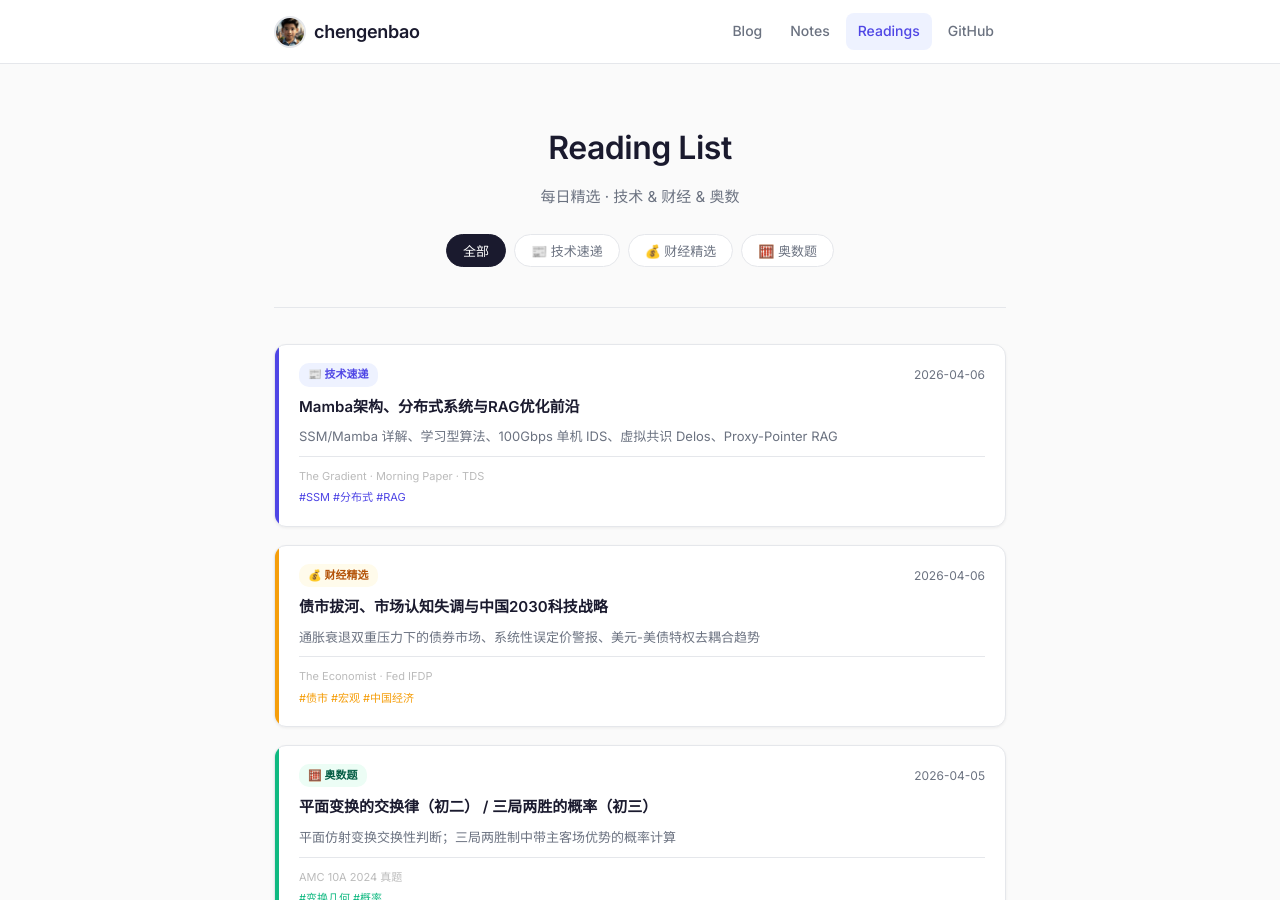
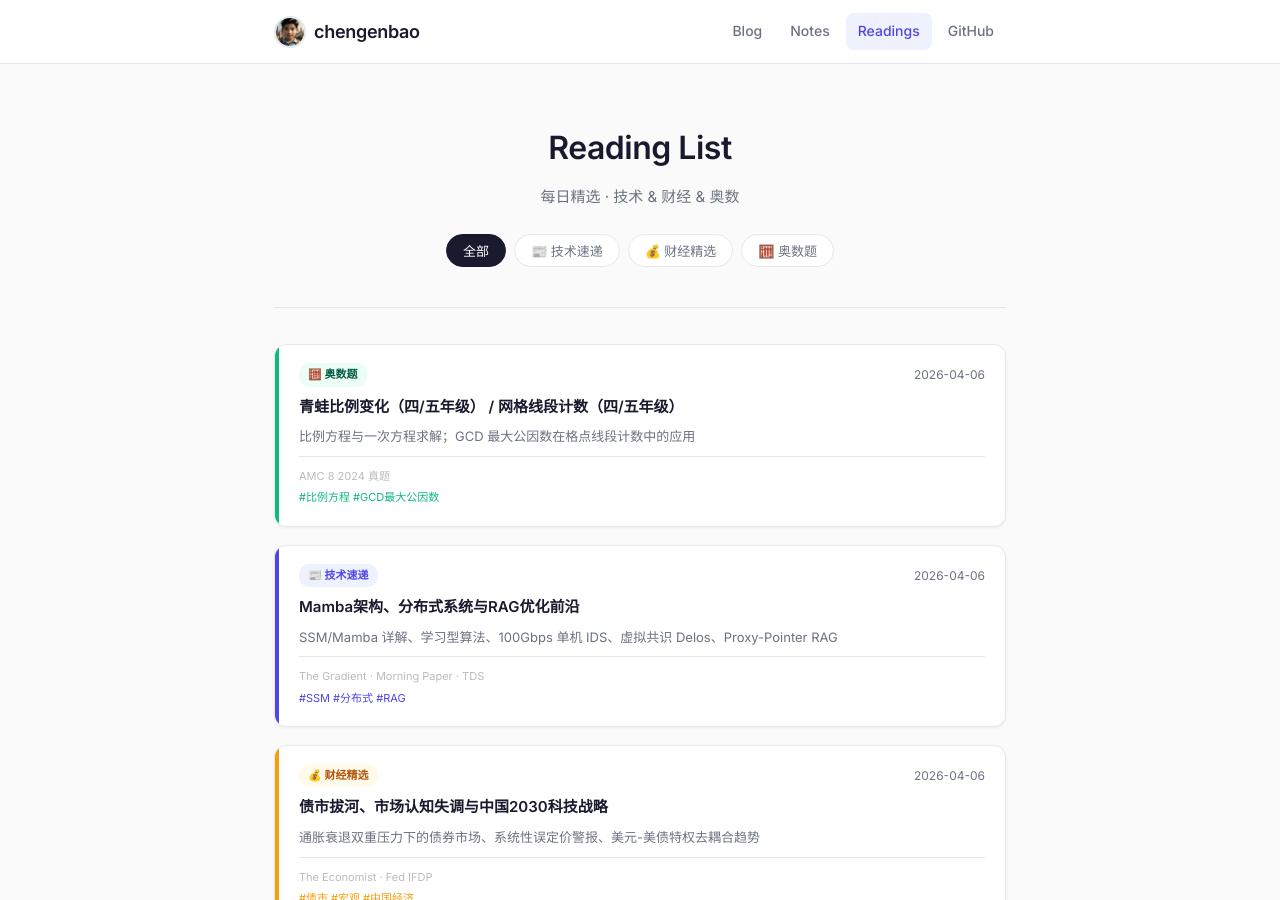
Before and after one commit to chengenbao/chengenbao.github.io, a Jekyll site: the page built from reading-list/index.md, in a window 1280 px wide and 900 px high. Built offline with Jekyll 4.4.1, drawn with Linux system fonts in a browser that asks for light colours.

Commit message:
add math card 2026-04-06

```diff
--- a/reading-list/index.md
+++ b/reading-list/index.md
@@ -18,6 +18,22 @@
   </div>
 
   <div class="rl-grid">
+<a class="rl-card math" href="/reading-list/2026-04-06-math/">
+  <div class="rl-accent"></div>
+  <div class="rl-body">
+    <div class="rl-top">
+      <span class="rl-badge math">🧮 奥数题</span>
+      <time>2026-04-06</time>
+    </div>
+    <h2>青蛙比例变化（四/五年级） / 网格线段计数（四/五年级）</h2>
+    <p>比例方程与一次方程求解；GCD 最大公因数在格点线段计数中的应用</p>
+    <div class="rl-meta">
+      <span class="rl-source">AMC 8 2024 真题</span>
+      <span class="rl-tags">#比例方程 #GCD最大公因数</span>
+    </div>
+  </div>
+</a>
+
 <a class="rl-card tech" href="/reading-list/2026-04-06-tech-daily/">
   <div class="rl-accent"></div>
   <div class="rl-body">
```
